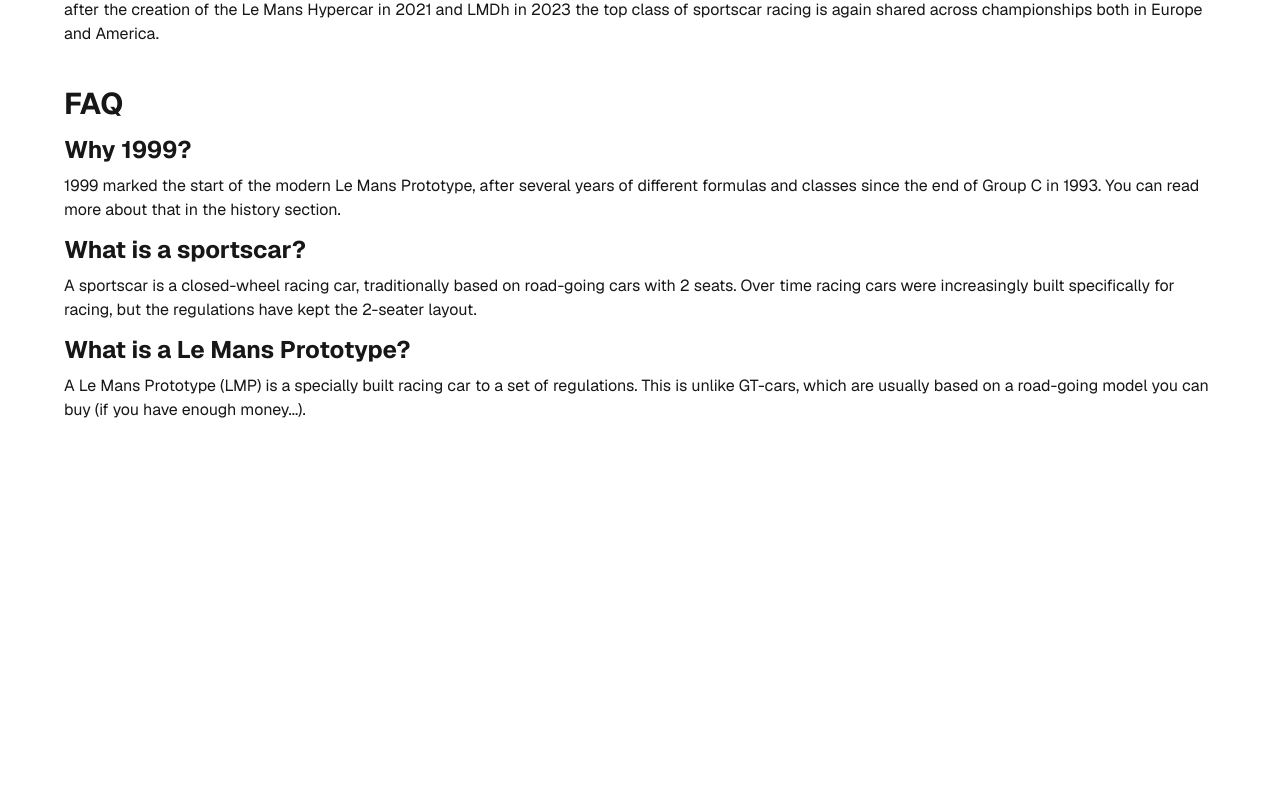
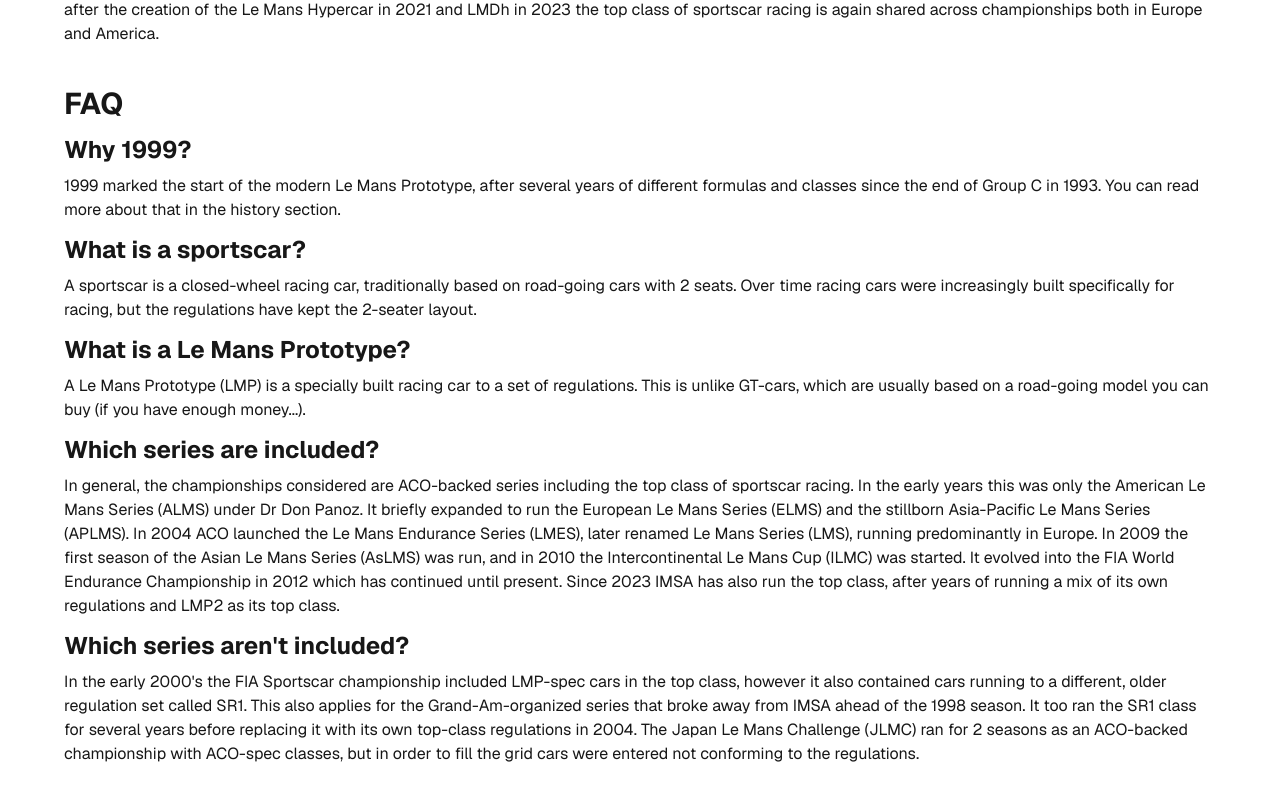
Before and after one commit to RasmusKodehode/sportscar-encyclopedia, a Next.js app: page / in a window 1280 px wide. Shown: the part 282-1082 px from the top of the page. Before the commit the page ends 800 px from the top, so only its background shows below. Built offline with nearby package versions, Linux system fonts and the light colour scheme.

Commit message:
more info added to FAQ

```diff
--- a/app/page.tsx
+++ b/app/page.tsx
@@ -53,6 +53,41 @@
               a road-going model you can buy (if you have enough money...).
             </p>
           </div>
+          <div className="flex flex-col gap-2">
+            <h3 className="text-2xl font-bold">Which series are included?</h3>
+            <p>
+              In general, the championships considered are ACO-backed series
+              including the top class of sportscar racing. In the early years
+              this was only the American Le Mans Series (ALMS) under Dr Don
+              Panoz. It briefly expanded to run the European Le Mans Series
+              (ELMS) and the stillborn Asia-Pacific Le Mans Series (APLMS). In
+              2004 ACO launched the Le Mans Endurance Series (LMES), later
+              renamed Le Mans Series (LMS), running predominantly in Europe. In
+              2009 the first season of the Asian Le Mans Series (AsLMS) was run,
+              and in 2010 the Intercontinental Le Mans Cup (ILMC) was started.
+              It evolved into the FIA World Endurance Championship in 2012 which
+              has continued until present. Since 2023 IMSA has also run the top
+              class, after years of running a mix of its own regulations and
+              LMP2 as its top class.
+            </p>
+          </div>
+          <div className="flex flex-col gap-2">
+            <h3 className="text-2xl font-bold">
+              Which series aren't included?
+            </h3>
+            <p>
+              In the early 2000's the FIA Sportscar championship included
+              LMP-spec cars in the top class, however it also contained cars
+              running to a different, older regulation set called SR1. This also
+              applies for the Grand-Am-organized series that broke away from
+              IMSA ahead of the 1998 season. It too ran the SR1 class for
+              several years before replacing it with its own top-class
+              regulations in 2004. The Japan Le Mans Challenge (JLMC) ran for 2
+              seasons as an ACO-backed championship with ACO-spec classes, but
+              in order to fill the grid cars were entered not conforming to the
+              regulations.
+            </p>
+          </div>
         </div>
       </main>
     </div>
```
